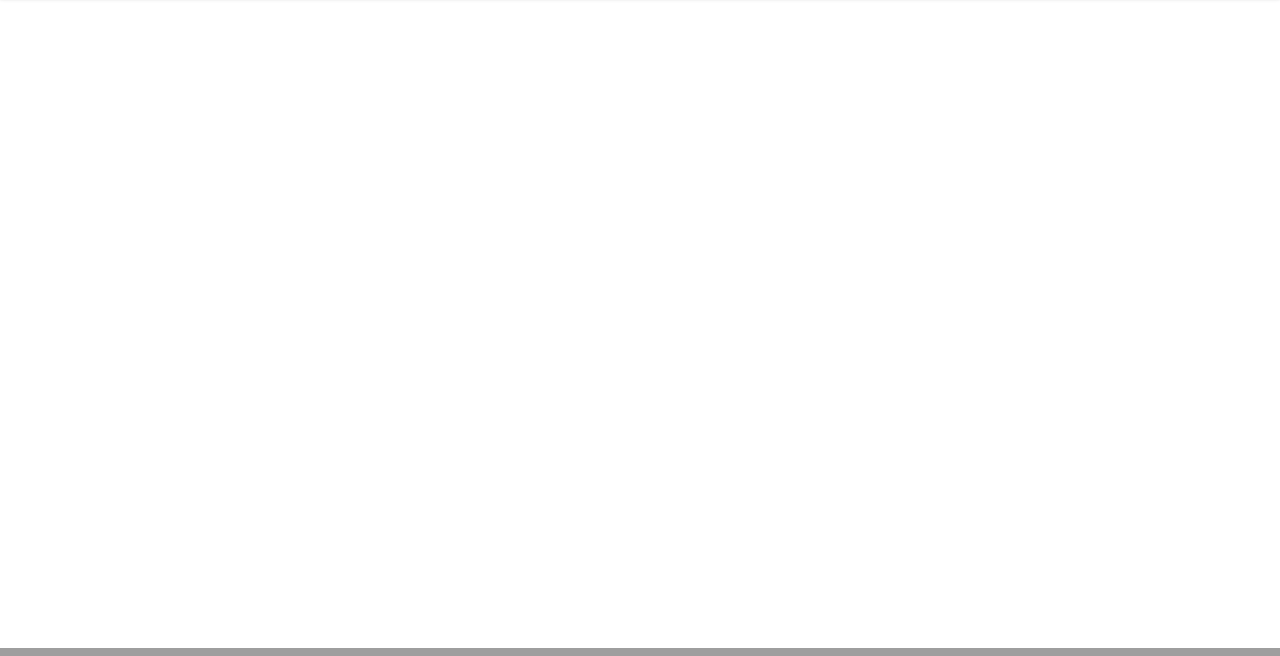
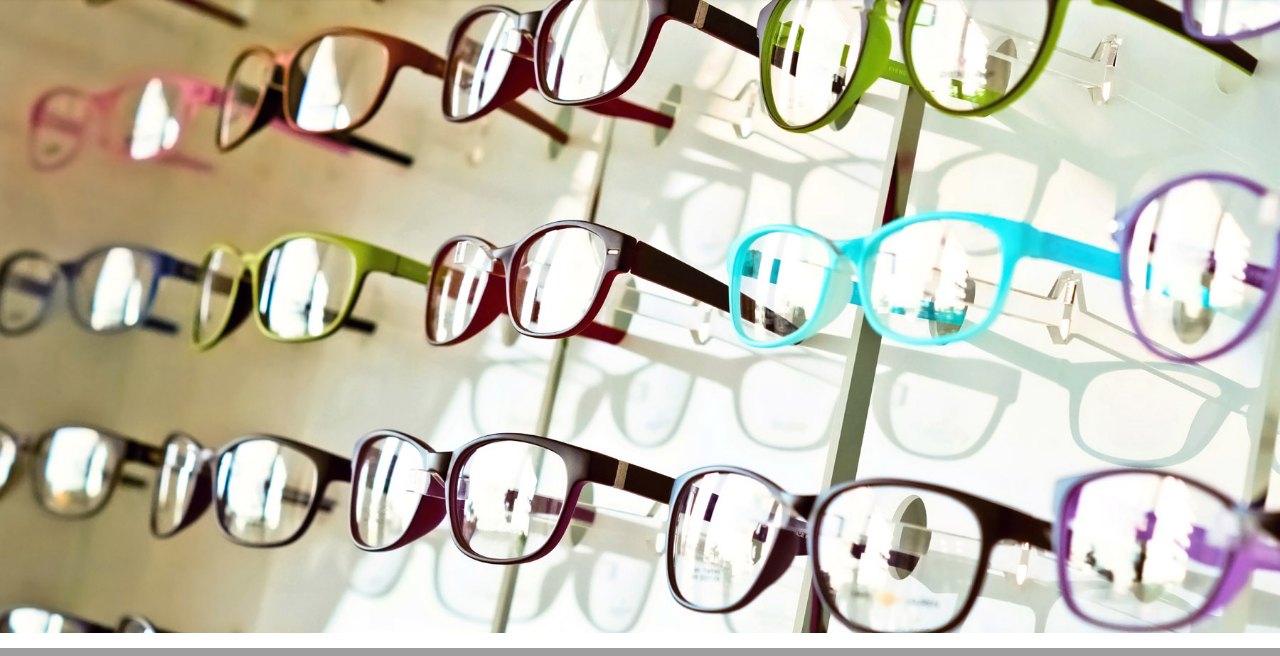
Before and after one commit to frmarfull/optica-marfull, a plain HTML site: page index.html in a window 1280 px wide. Shown: the part 67-723 px from the top of the page. Drawn offline with nearby package versions, Linux system fonts and the light colour scheme; the site is published under a folder, as on GitHub Pages, so addresses that start at the root find nothing; grey boxes are pictures that could not be loaded.

Commit message:
Fix style problem on Chromium (Linux)

```diff
--- a/asset/css/style.css
+++ b/asset/css/style.css
@@ -39,7 +39,7 @@ body {
 }
 
 header {
-    background: url(/asset/img/eyeglasses-wall.jpg);
+    background: url(../img/eyeglasses-wall.jpg);
     background-size: cover;
     background-position: center;
     min-height: 700px;
```
